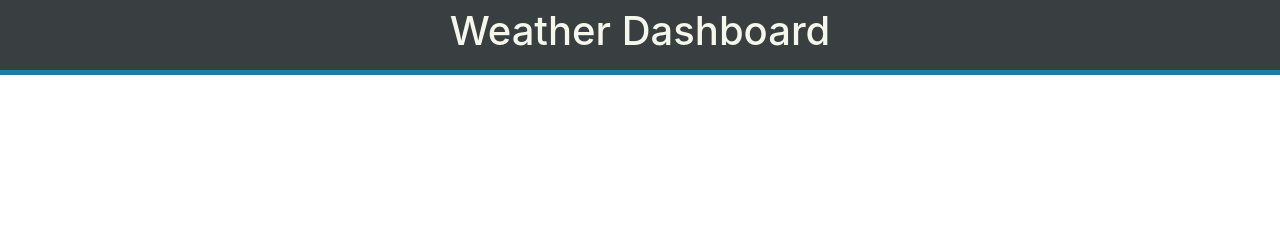
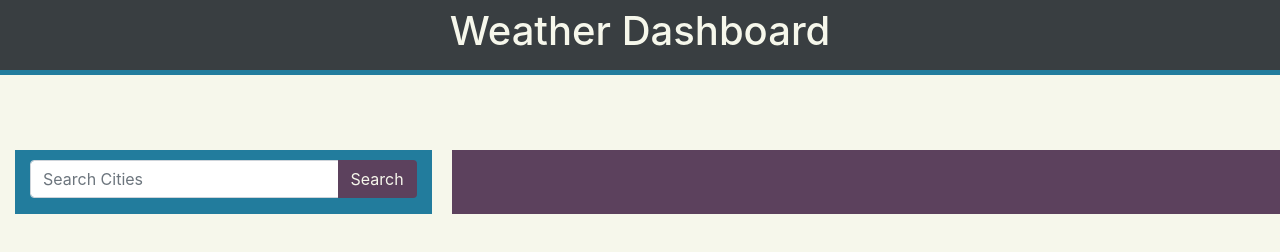
Before and after one commit to chrisfalk88/weather_dashboard, a plain HTML site: page index.html in a window 1280 px wide. Drawn offline with nearby package versions, Linux system fonts and the light colour scheme.

Commit message:
added some styles. added background to divs to see where they start and end. added a search bar. added click event that is paired to btn.

```diff
--- a/assets/scripts.js
+++ b/assets/scripts.js
@@ -0,0 +1,10 @@
+//Variables
+
+//Array of searched Cities
+let searchedCities = [];
+
+
+//Click Events and Event Listeners
+$(document).on('click', '.btn', function(event){
+
+})
--- a/assets/styles.css
+++ b/assets/styles.css
@@ -1,7 +1,21 @@
 /* Elements */
+body {
+    background-color: #F6F7EB;
+}
 
 /* Classes */
+.container-fluid {
+    display: flex;
+}
 
+.input-group {
+    margin-top: 10px;
+}
+
+.btn {
+    background-color: #5c415d !important;
+    color: #F6F7EB;
+}
 /* ID's */
 #headerDiv {
     background-color: #393E41;
@@ -11,4 +25,14 @@
     display: flex;
     justify-content: space-around;
     align-items: center;
+    margin-bottom: 75px;
 }
+
+#searchDiv {
+    background-color: #227c9d;
+    margin-right: 20px;
+}
+
+#currentCityDiv {
+    background-color: #5c415d;
+}
--- a/index.html
+++ b/index.html
@@ -17,15 +17,24 @@
       <header class="container-fluid" id="headerDiv">
           <h1>Weather Dashboard</h1>
         </header>
-      <div class = "container">
-          <div class = "col-2" id="searchDiv">
+
+      <div class = "container-fluid">
+          <div class = "col-4" id="searchDiv">
               <!-- search bar goes here -->
+
+              <div class="input-group mb-3">
+                <input type="text" class="form-control" placeholder="Search Cities">
+                <div class="input-group-append">
+                  <button class="btn" type="button" id="button-addon2">Search</button>
+                </div>
+              </div>
+
 
               <!-- search history populates here  -->
 
           </div>
 
-          <div class="col-10" id="currentCityDiv">
+          <div class="col-8" id="currentCityDiv">
               <div class="row" id="searchResultsDiv">
 
               </div>
```
